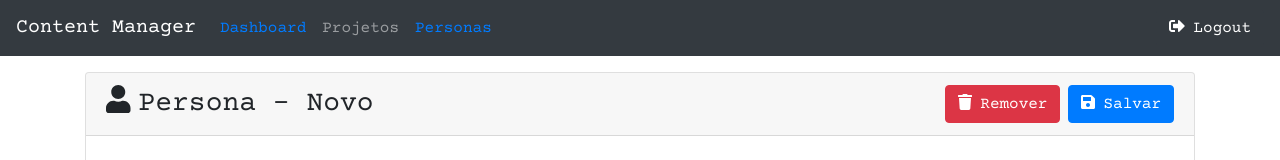
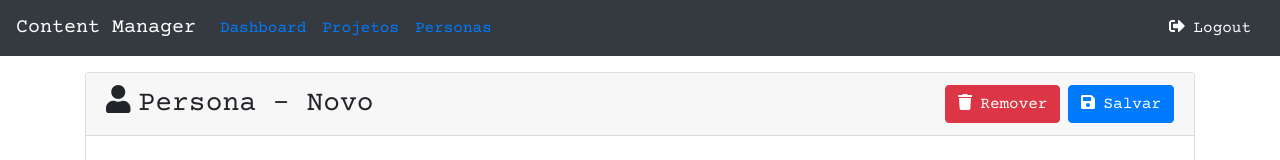
Before and after one commit to sinkingstars/content-manager-web, a React (Create React App) app: page /personascrud in a window 1280 px wide. Shown: the top 160 px of the page. Built offline with nearby package versions, Linux system fonts and the light colour scheme.

Commit message:
fix link.

```diff
--- a/src/components/navbar/navbar.jsx
+++ b/src/components/navbar/navbar.jsx
@@ -12,7 +12,9 @@ function Navbar() {
         <Nav.Link href="#">
           <Link to="/dashboard">Dashboard</Link>
         </Nav.Link>
-        <Nav.Link href="/projetostable">Projetos</Nav.Link>
+        <Nav.Link>
+          <Link to="/projetostable">Projetos</Link>
+        </Nav.Link>
         <Nav.Link>
           <Link to="/personastable">Personas</Link>
         </Nav.Link>
```
